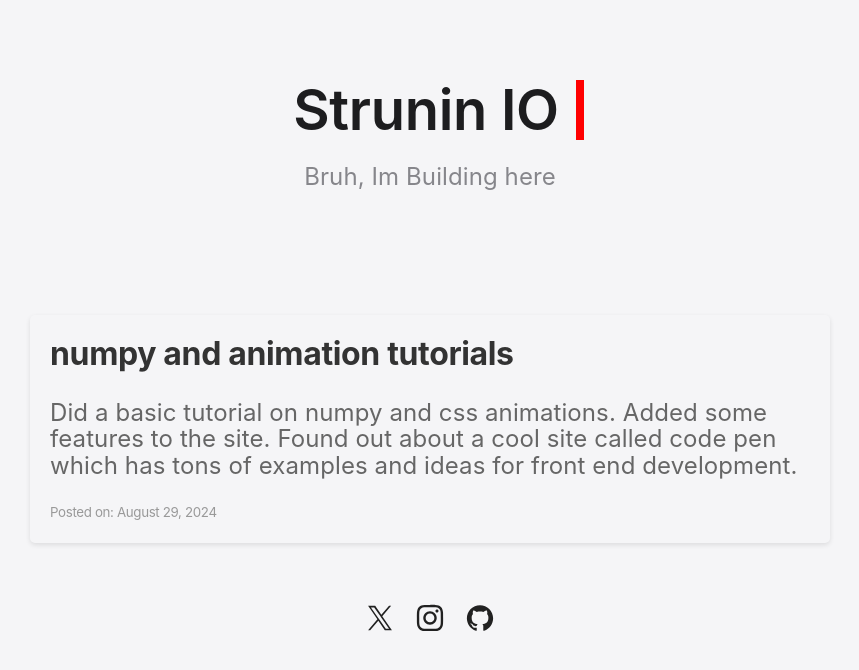
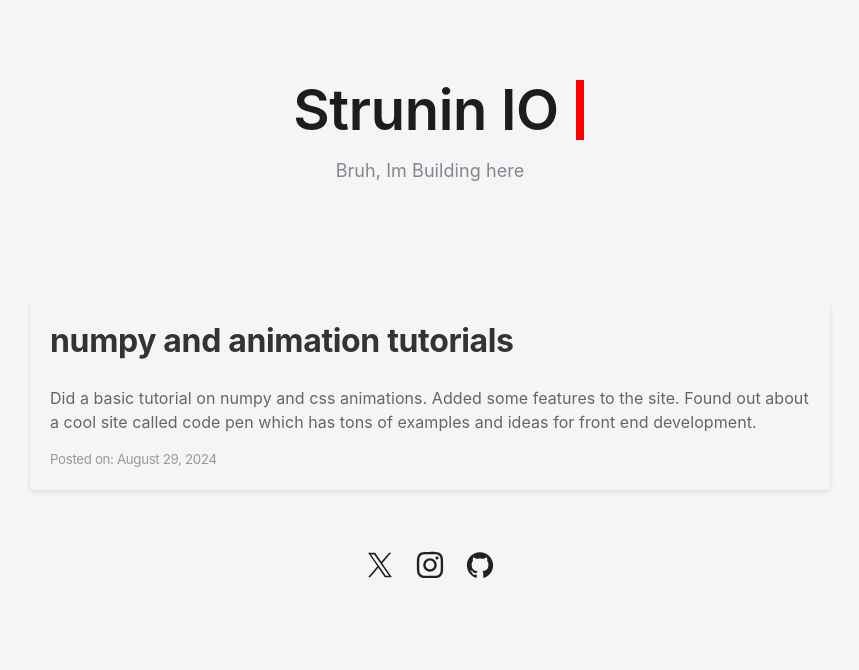
Before and after one commit to dstrunin/personal_website, a Flask app: page / in a window 1280 px wide. Shown: the top 670 px of the page, without its empty margins (210-1069 px from the left). Run offline with Flask 3, Linux system fonts and the light colour scheme.

Commit message:
Made the blog text smaller and readable

```diff
--- a/static/styles.css
+++ b/static/styles.css
@@ -26,8 +26,8 @@ h1 {
 }
 
 p {
-    font-size: 24px;
-    line-height: 1.10722;
+    font-size: 18px; // Reduced from 24px
+    line-height: 1.5; // Adjusted for better readability
     font-weight: 400;
     letter-spacing: .004em;
     color: #86868b;
@@ -49,6 +49,8 @@ p {
 
 .post p {
     color: #666;
+    font-size: 16px; // Added to make blog post text smaller
+    line-height: 1.6; // Adjusted for better readability
 }
 
 .post small {
```
Also changed, not shown: blog.db.
